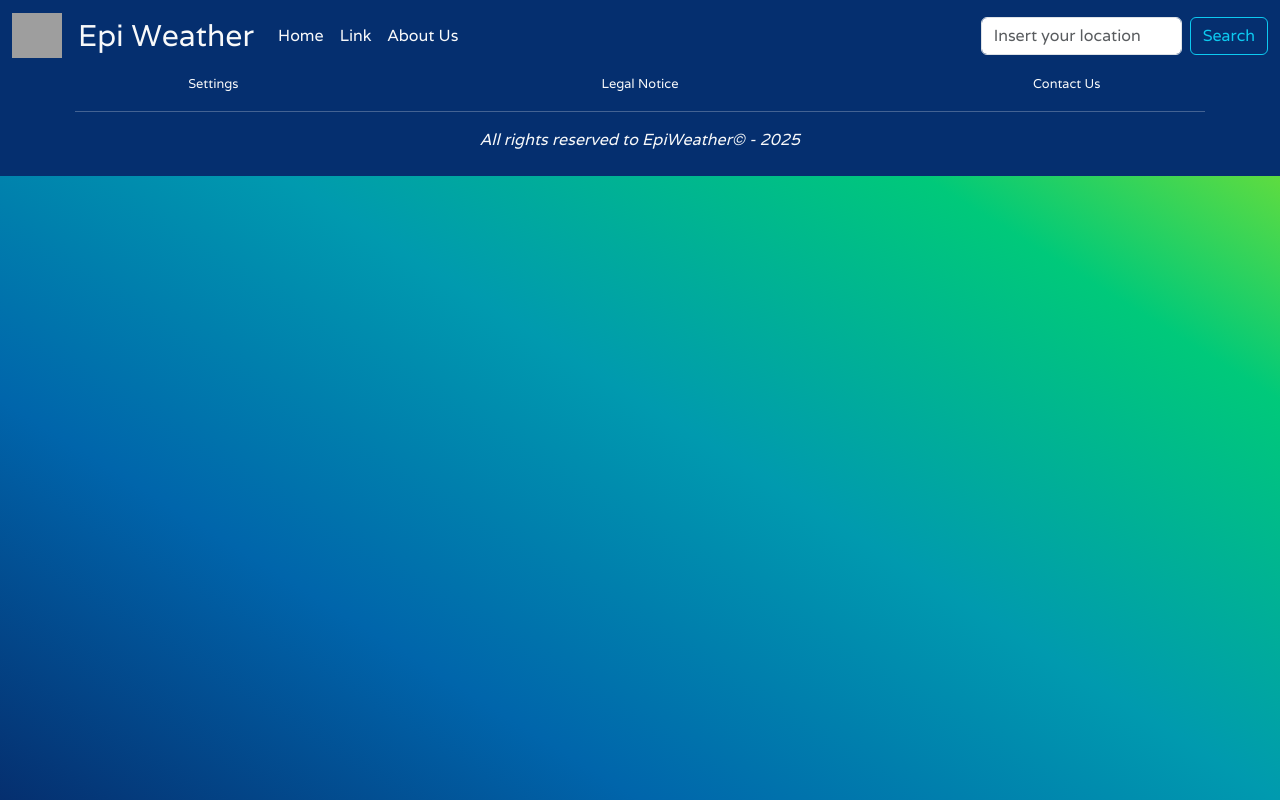
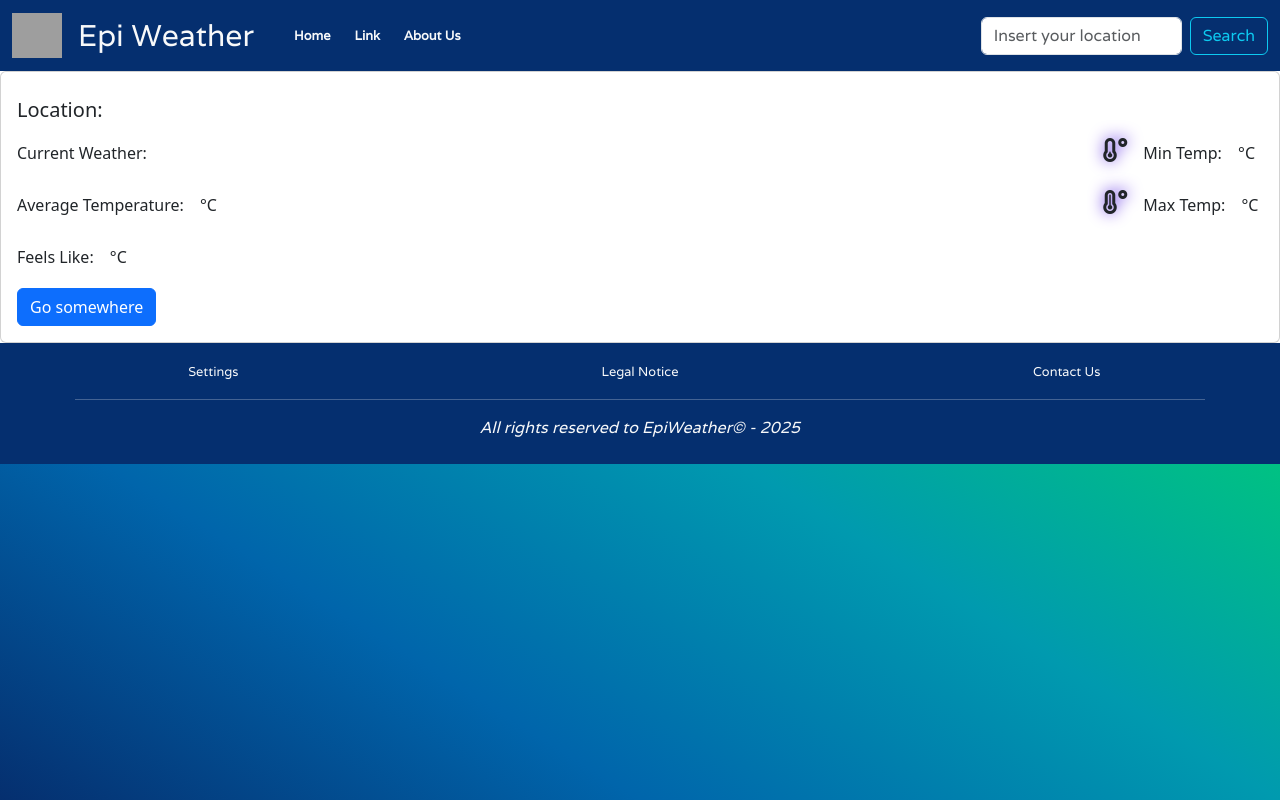
Before and after one commit to Dade1991/U3-W2-D5-Davide-Braghi-TEST, a React (Vite) app in the folder weather-web-app/: page /search in a window 1280 px wide. Built offline with nearby package versions, Linux system fonts and the light colour scheme; grey boxes are pictures that could not be loaded.

Commit message:
No more time left

```diff
--- a/weather-web-app/index.html
+++ b/weather-web-app/index.html
@@ -5,6 +5,13 @@
     <link rel="icon" type="image/svg+xml" href="/vite.svg" />
     <meta name="viewport" content="width=device-width, initial-scale=1.0" />
     <link rel="stylesheet" href="./src/index.css" />
+    <link
+      rel="stylesheet"
+      href="https://cdnjs.cloudflare.com/ajax/libs/font-awesome/5.15.4/css/all.min.css"
+      integrity="sha512-1ycn6IcaQQ40/MKBW2W4Rhis/DbILU74C1vSrLJxCq57o941Ym01SwNsOMqvEBFlcgUa6xLiPY/NS5R+E6ztJQ=="
+      crossorigin="anonymous"
+      referrerpolicy="no-referrer"
+    />
     <title>Weather Web App</title>
   </head>
   <body className="body">
--- a/weather-web-app/package.json
+++ b/weather-web-app/package.json
@@ -11,6 +11,7 @@
   },
   "dependencies": {
     "bootstrap": "^5.3.7",
+    "bootstrap-icons": "^1.13.1",
     "react": "^19.1.0",
     "react-bootstrap": "^2.10.10",
     "react-dom": "^19.1.0",
--- a/weather-web-app/src/App.jsx
+++ b/weather-web-app/src/App.jsx
@@ -4,6 +4,7 @@ import { BrowserRouter, Routes, Route } from "react-router-dom"
 import CustomNavbar from "./components/CutomNavbar"
 import CustomFooter from "./components/CustomFooter"
 import HomepageMainRedo from "./components/HomepageMainRedo"
+import SingleCityWeather from "./components/SingleCityWeather"
 
 function App() {
   return (
@@ -12,6 +13,7 @@ function App() {
         <CustomNavbar />
         <Routes>
           <Route path="/" element={<HomepageMainRedo />} />
+          <Route path="/search" element={<SingleCityWeather />} />
         </Routes>
         <CustomFooter />
       </BrowserRouter>
--- a/weather-web-app/src/components/CustomFooter.jsx
+++ b/weather-web-app/src/components/CustomFooter.jsx
@@ -1,25 +1,26 @@
 import { Container, Row, Col } from "react-bootstrap"
 import "./CustomFooter.css"
+import { Link } from "react-router-dom"
 
 function CustomFooter() {
   return (
     <>
       <Container fluid className="footer-custom">
-        <Row className="text-center">
+        <Row className="text-center pt-3">
           <Col>
-            <a className="m-0 text-light" href="">
+            <Link className="m-0 text-light" to="">
               Settings
-            </a>
+            </Link>
           </Col>
           <Col>
-            <a className="m-0 text-light" href="">
+            <Link className="m-0 text-light" to="">
               Legal Notice
-            </a>
+            </Link>
           </Col>
           <Col>
-            <a className="m-0 text-light" href="">
+            <Link className="m-0 text-light" to="">
               Contact Us
-            </a>
+            </Link>
           </Col>
         </Row>
         <hr className="mx-auto" />
--- a/weather-web-app/src/components/CustomNavbar.css
+++ b/weather-web-app/src/components/CustomNavbar.css
@@ -18,3 +18,12 @@
 .navbar-name {
   font-size: 1.5em;
 }
+
+.navbar-toggler {
+  background-color: #0082ad; /* Change to your desired color */
+  border-color: #0082ad;
+}
+
+.navbar-toggler-icon {
+  margin: 0px;
+}
--- a/weather-web-app/src/components/CutomNavbar.jsx
+++ b/weather-web-app/src/components/CutomNavbar.jsx
@@ -4,8 +4,40 @@ import Form from "react-bootstrap/Form"
 import Nav from "react-bootstrap/Nav"
 import Navbar from "react-bootstrap/Navbar"
 import "./CustomNavbar.css"
+import { useState } from "react"
+import { useLocation, Link } from "react-router-dom"
+
+const endPoint = "https://api.openweathermap.org/data/2.5/weather?q="
+const APICode = "86b71f12d4c8dd28bba393a8a0a8e2e7"
 
 function CustomNavbar() {
+  const [searchQuery, setSearchQuery] = useState("")
+  const location = useLocation()
+
+  const getWeather = () => {
+    fetch(endPoint + searchQuery + "&appid=" + APICode + "&units=metric")
+      .then((res) => {
+        console.log(res)
+
+        if (res.ok) {
+          return res.json()
+        } else {
+          throw new Error("Error has occurred during retrieving info")
+        }
+      })
+      .then((data) => {
+        console.log(data.name)
+        console.log(data.weather[0].description)
+        console.log(data.main.temp)
+        console.log(data.main.feels_like)
+        console.log(data.main.temp_min)
+        console.log(data.main.temp_max)
+      })
+      .catch((err) => {
+        console.error("Fetch error:", err)
+      })
+  }
+
   return (
     <Navbar expand="lg" className="bg-body-tertiary">
       <Container fluid>
@@ -19,12 +51,8 @@ function CustomNavbar() {
               className="navbar-logo d-inline-block align-top"
             />
           </div>
-          <p className="navbar-name my-auto">Epi Weather</p>
+          <p className="navbar-name my-auto me-4">Epi Weather</p>
         </Navbar.Brand>
-
-        {/* <div>
-          <img src="../public/Weather logo.png" alt="" />
-        </div> */}
         <Navbar.Toggle aria-controls="navbarScroll" />
         <Navbar.Collapse id="navbarScroll">
           <Nav
@@ -32,24 +60,49 @@ function CustomNavbar() {
             style={{ maxHeight: "100px" }}
             navbarScroll
           >
-            <Nav.Link className="text-light" href="#action1">
-              Home
-            </Nav.Link>
-            <Nav.Link className="text-light" href="#action2">
-              Link
-            </Nav.Link>
-            <Nav.Link className="text-light" href="#">
-              About Us
-            </Nav.Link>
+            <Link
+              className={
+                "text-light fw-bold text-decoration-none" +
+                (location.pathname === "/" ? "active" : "")
+              }
+              to="/"
+            >
+              <p className="me-4 my-0">Home</p>
+            </Link>
+            <Link
+              className={
+                "text-light fw-bold text-decoration-none" +
+                (location.pathname === "/link" ? "active" : "")
+              }
+              to="/link"
+            >
+              <p className="me-4 my-0">Link</p>
+            </Link>
+            <Link
+              className={
+                "text-light fw-bold text-decoration-none" +
+                (location.pathname === "/about-us" ? "active" : "")
+              }
+              to="/about-us"
+            >
+              <p className="me-4 my-0">About Us</p>
+            </Link>
           </Nav>
           <Form className="d-flex">
             <Form.Control
+              id="search-Weather"
               type="search"
               placeholder="Insert your location"
               className="me-2"
               aria-label="Search"
+              value={searchQuery}
+              onChange={(e) => {
+                setSearchQuery(e.target.value)
+              }}
             />
-            <Button variant="outline-info">Search</Button>
+            <Button variant="outline-info" onClick={getWeather}>
+              Search
+            </Button>
           </Form>
         </Navbar.Collapse>
       </Container>
--- a/weather-web-app/src/components/HomepageMain.css
+++ b/weather-web-app/src/components/HomepageMain.css
@@ -1,3 +1,5 @@
+@import url("https://fonts.googleapis.com/css2?family=Varela&display=swap");
+
 .carousel-main {
   background-image: linear-gradient(
     to right top,
@@ -7,6 +9,7 @@
     #00c97a,
     #a8eb12
   );
+  font-family: "Varela", sans-serif;
 }
 
 span {
@@ -14,6 +17,19 @@ span {
   margin-left: 12px;
   text-shadow: 0px -1px 15px #5624e0;
   font-weight: 700;
+}
+
+h2 {
+  font-size: 3em;
+  margin-left: 40px;
+  text-shadow: 0px -1px 15px #5624e0;
+  font-weight: 700;
+}
+
+i {
+  font-size: 1.5em;
+  margin-right: 12px;
+  text-shadow: 0px -1px 15px #5624e0;
 }
 
 .carousel-control-prev,
--- a/weather-web-app/src/components/HomepageMainRedo.jsx
+++ b/weather-web-app/src/components/HomepageMainRedo.jsx
@@ -19,7 +19,7 @@ const HomepageMainRedo = () => {
         .then((res) => res.json())
         .then((data) => {
           setGetWeather((prevData) => [...prevData, data])
-          console.log(data)
+          // console.log(data)
         })
         .catch((err) => {
           console.error(`Error fetching weather`, err)
@@ -31,15 +31,17 @@ const HomepageMainRedo = () => {
     <Container fluid className="carousel-main vh-100">
       <div>
         <Link to="/">
-          <h2 className="text-light pt-5">Welcome to Epi Weather.com</h2>
+          <h2 className="text-light pt-5">
+            Welcome to Epi Weather.com <i className="fas fa-cloud-sun"></i>
+          </h2>
         </Link>
       </div>
       <Carousel indicators={false} data-bs-theme="dark" className="pt-5">
         {getWeather.map((data, index) => (
           <Carousel.Item className="px-5" key={index}>
             <Row className="selected-city py-3 mt-5 mb-5">
-              <Col className="text-light">
-                <h1 className="mb-5">
+              <Col className="text-light px-5">
+                <h1 className="mb-3">
                   Location: <span>{data.name}</span>
                 </h1>
                 <div className="d-flex flex-column flex-md-row justify-content-between">
@@ -57,10 +59,12 @@ const HomepageMainRedo = () => {
                   </div>
                   <div className="d-flex flex-column mt-3 mt-md-0">
                     <p className="me-2">
-                      Min Temp: <span>{data.main.temp_min}</span> °C
+                      <i className="fas fa-temperature-low"></i> Min Temp:{" "}
+                      <span>{data.main.temp_min}</span> °C
                     </p>
                     <p>
-                      Max Temp: <span>{data.main.temp_max}</span> °C
+                      <i className="fas fa-temperature-high"></i> Max Temp:{" "}
+                      <span>{data.main.temp_max}</span> °C
                     </p>
                   </div>
                 </div>
--- /dev/null
+++ b/weather-web-app/src/components/SingleCityWeather.jsx
@@ -0,0 +1,40 @@
+import Button from "react-bootstrap/Button"
+import Card from "react-bootstrap/Card"
+
+function SingleCityWeather() {
+  return (
+    <Card>
+      <Card.Body>
+        <Card.Title>
+          Location: <span></span>
+        </Card.Title>
+        <div className="d-flex flex-column flex-md-row justify-content-between">
+          <div>
+            <p>
+              Current Weather: <span></span>
+            </p>
+            <p>
+              Average Temperature: <span></span> °C
+            </p>
+            <p>
+              Feels Like: <span></span> °C
+            </p>
+          </div>
+          <div className="d-flex flex-column mt-3 mt-md-0">
+            <p className="me-2">
+              <i className="fas fa-temperature-low"></i> Min Temp: <span></span>{" "}
+              °C
+            </p>
+            <p>
+              <i className="fas fa-temperature-high"></i> Max Temp:{" "}
+              <span></span> °C
+            </p>
+          </div>
+        </div>
+        <Button variant="primary">Go somewhere</Button>
+      </Card.Body>
+    </Card>
+  )
+}
+
+export default SingleCityWeather
```
Also changed, not shown: 1 other file (tests, documents, lock files or other folders).
